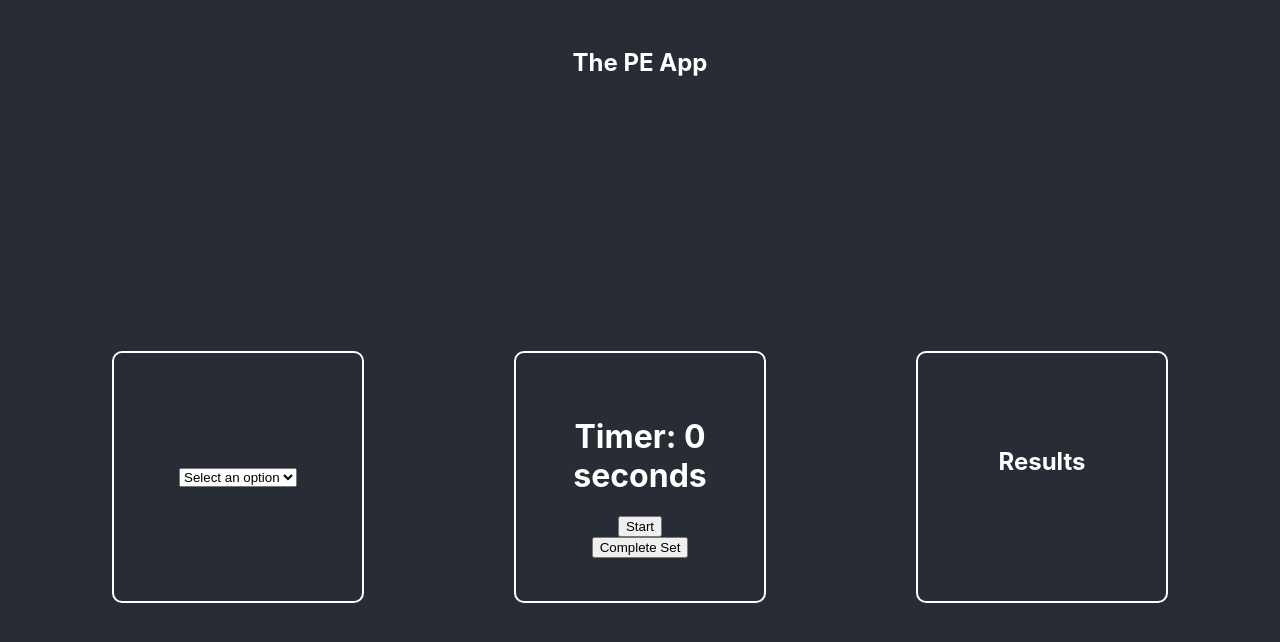
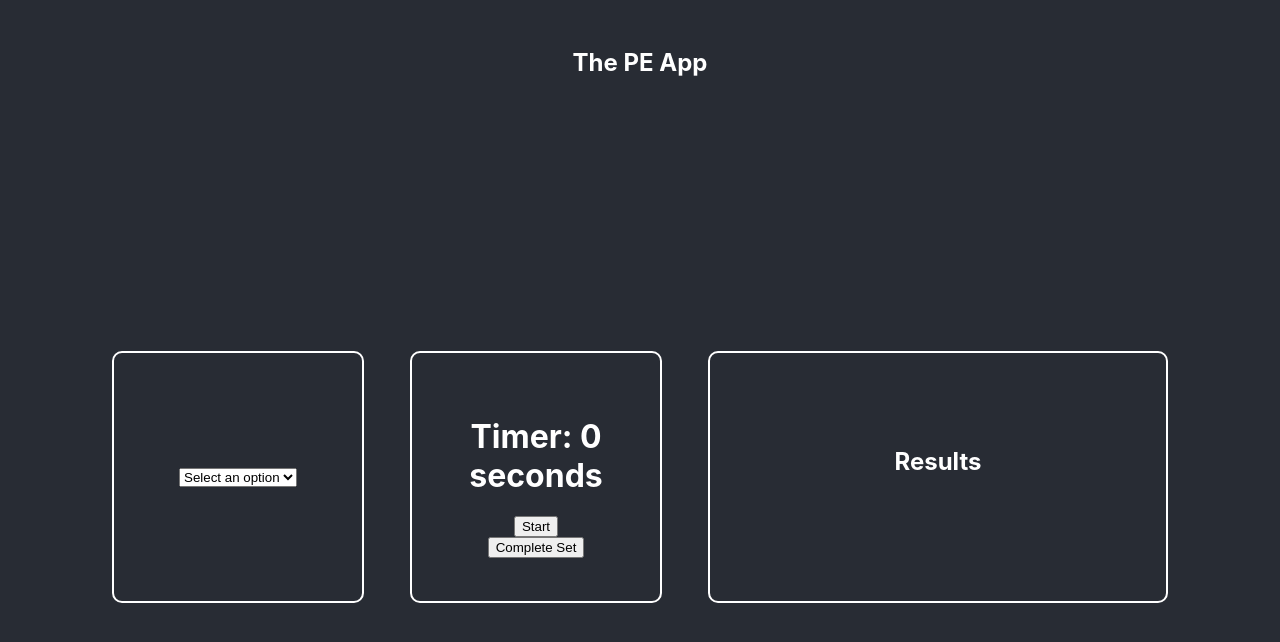
Before and after one commit to Rosenmatt1/pe-web-app, a React (Create React App) app: page / in a window 1280 px wide. Shown: the top 642 px of the page. Built offline with nearby package versions, Linux system fonts and the light colour scheme.

Commit message:
Made th4e results box have a min-height with auto to account for lots of exercies.

```diff
--- a/src/App.css
+++ b/src/App.css
@@ -58,8 +58,9 @@
   flex-direction: column;
   align-items: center;
   justify-content: center;
-  height: 13rem;
-  width: 13rem;
+  min-height: 13rem;
+  height: auto;
+  width: 26rem;
   border: 2px solid white;
   border-radius: 10px;
   padding: 20px;
```
